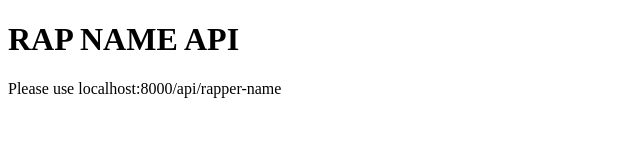
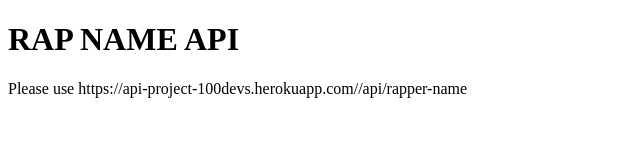
Before and after one commit to nicksomething23/Elden-Ring-Boss-API, a website: page index.html in a window 1280 px wide. Shown: the whole page, without its empty margins (0-640 px from the left). Drawn offline with Linux system fonts and the light colour scheme.

Commit message:
update html documentation

```diff
--- a/index.html
+++ b/index.html
@@ -8,6 +8,6 @@
 </head>
 <body>
     <h1> RAP NAME API</h1>
-    <p> Please use localhost:8000/api/rapper-name</p>
+    <p> Please use https://api-project-100devs.herokuapp.com//api/rapper-name</p>
 </body>
 </html>
```
